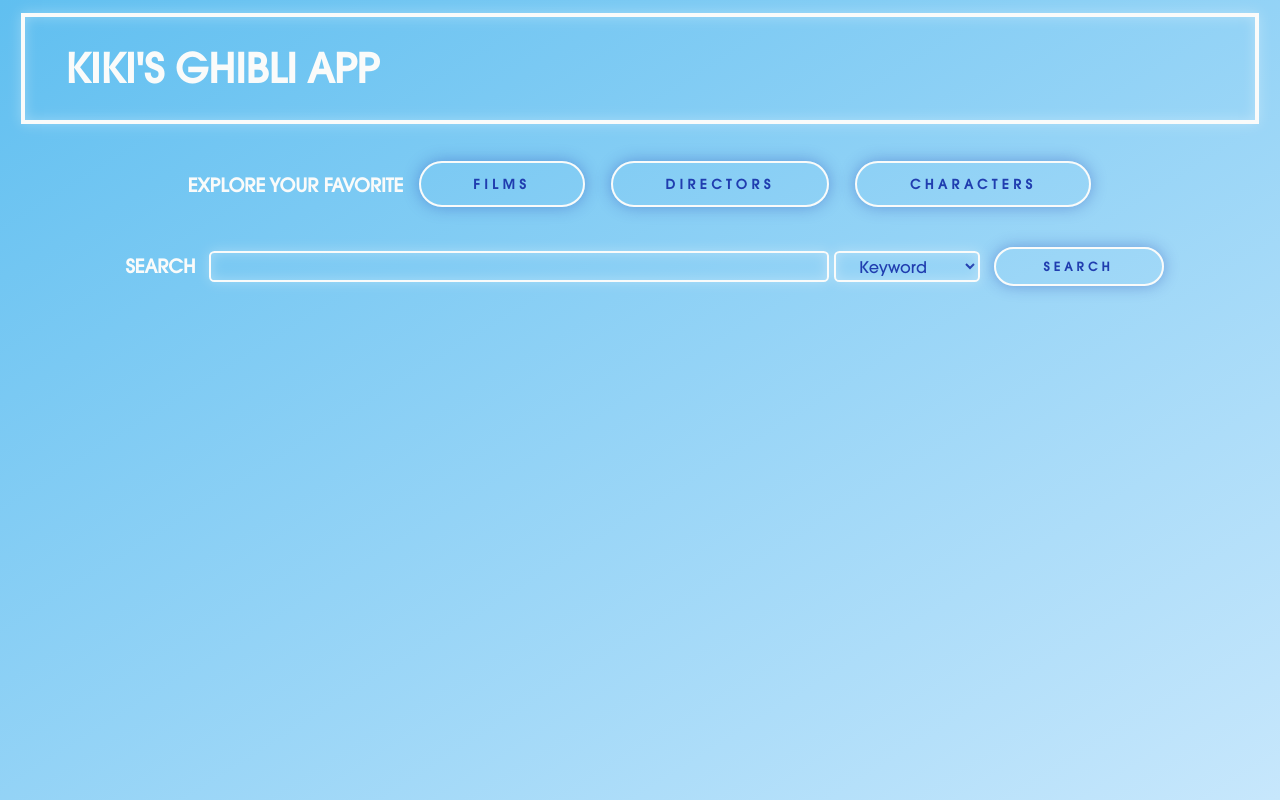
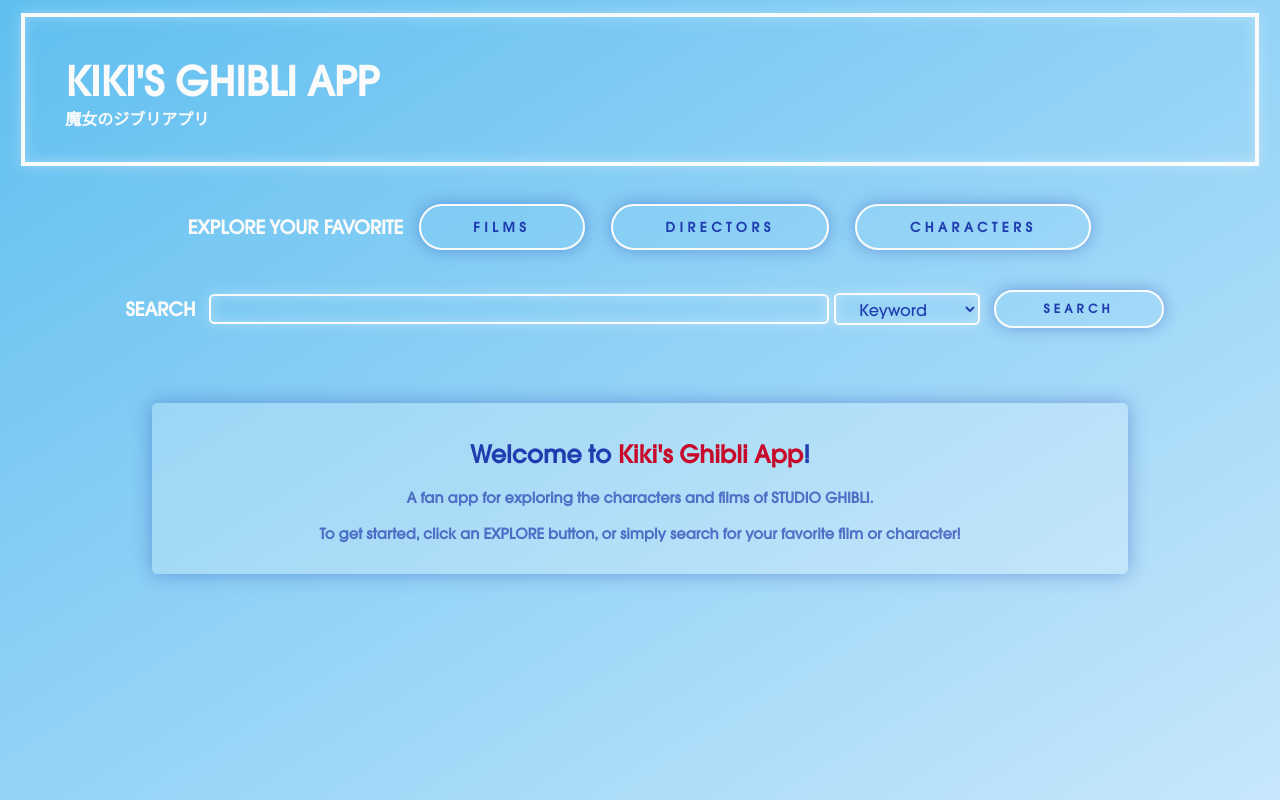
Before and after one commit to raquii/Ha-bits, a plain HTML site: page index.html in a window 1280 px wide. Drawn offline with Linux system fonts and the light colour scheme.

Commit message:
update README

```diff
--- a/index.html
+++ b/index.html
@@ -10,7 +10,7 @@
 <body>
     <div id="ghibli-header-div" class='main-divs'>
         <h1 id="main-header" class='headers' style="font-size: 30pt;">KIKI'S GHIBLI APP</h2>
-        <h4 id="main-subhead" class='headers'></h4>
+        <h4 id="main-subhead" class='headers'>魔女のジブリアプリ</h4>
     </div>
     <div id='nav-div' class='main-divs'>
         <div id='explore-div' class='sub-divs'>
@@ -34,7 +34,6 @@
                     <input type="submit" name='submit' value='SEARCH' class='submit button'>
             </form>
         </div>
-        <span id='endpoint-tracker' style='display:none'></span>
     </div>
 
     <div>
@@ -42,7 +41,7 @@
     </div>
 
     <div id='results-contain' class='main-divs'>
-        <div id='results-div' class='main-divs'></div>
+        <div id='results-div' class='main-divs'><div id="welcome-div"><h2>Welcome to <span style="color:#c80a2a">Kiki's Ghibli App</span>!</h2><h3 style="color:#203dafaf;font-size: 11pt;">A fan app for exploring the characters and films of STUDIO GHIBLI.<br><br> To get started, click an EXPLORE button, or simply search for your favorite film or character!</h4></div></div>
         <div id='moreContain' class='main-divs'></div>
     </div>
     <script type="text/javascript" src="script.js"></script>
--- a/style.css
+++ b/style.css
@@ -28,6 +28,15 @@ body{
     border: #fafbfa solid 4px;
     margin: 10pt;
     box-shadow: inset 0 0 0.8em rgba(255,255,255,0.3), 0 0 0.8em rgba(255,255,255,0.3);
+}
+
+#main-header{
+    margin:1em .5em 0 1em;
+}
+
+#main-subhead{
+    margin:0 0 2em 2.5em;
+    display:block;
 }
 
 #nav-div{
@@ -131,6 +140,16 @@ input[type=text]:focus {
     margin: 0 auto;
     text-align: center;
     color:#fafbfa;
+}
+
+#welcome-div{
+    background-color: #fafbfa3a;
+    border-radius: 4pt;
+    margin: 4em 8em 2em 8em;
+    padding: 1em 4em 1em 4em;
+    text-align: center;
+    box-shadow: inset 0 0 0 #203daf63, 0 0 1.2em #203daf63;
+    color:#203daf;
 }
 
 .results-pop-up{
```
Also changed, not shown: 2 other files.
